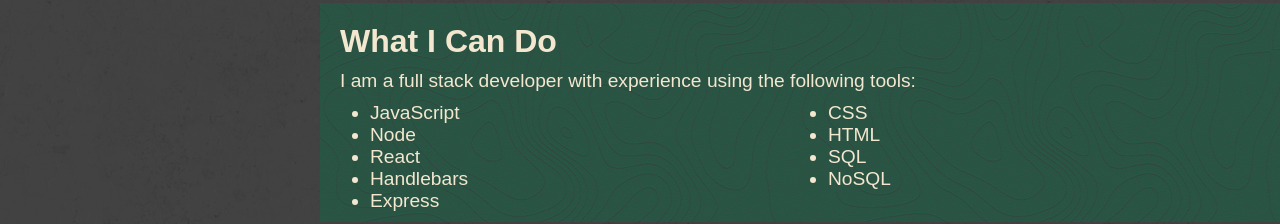
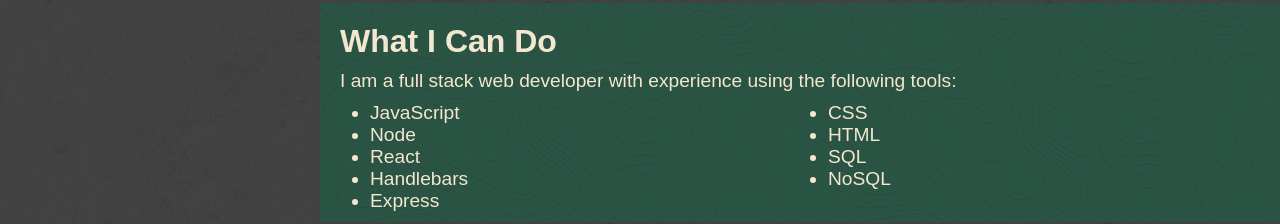
Before and after one commit to dkempen98/drew-kempen-react-portfolio, a React (Create React App) app in the folder my-app/: page / in a window 1280 px wide. Shown: the part 520-744 px from the top of the page. Built offline with nearby package versions, Linux system fonts and the light colour scheme; the HTML template or start-up script is replaced by a standard one.

Commit message:
Adjust project link and about me

```diff
--- a/my-app/src/components/pages/About.js
+++ b/my-app/src/components/pages/About.js
@@ -12,7 +12,7 @@
             <div className='about-2'>
                 <h1>What I Can Do</h1>
                 <p>
-                    I am a full stack developer with experience using the following tools:
+                    I am a full stack web developer with experience using the following tools:
                 </p>
                 <ul id='skill-list'>
                     <li>JavaScript</li>
--- a/my-app/src/components/pages/Projects.js
+++ b/my-app/src/components/pages/Projects.js
@@ -25,8 +25,8 @@
                 <ul id='carousel'>
                     <li className='carousel-item'>
                         <div className='image-container'>
-                            <a href='https://fantasy-league-stats-jlyaj8lgk-dkempen98.vercel.app/' target={'_blank'}>
-                                <img className='project-image' src={football} alt='Bug Logo'></img>
+                            <a href='https://fantasy-league-stats.vercel.app/' target={'_blank'}>
+                                <img className='project-image' src={football} alt='Football Logo'></img>
                                 <ul className='image-desc'>
                                     <li>React</li>
                                     <li>chart.js</li>
@@ -34,7 +34,7 @@
                             </a>
                         </div>
                         <div className='project-footer'>
-                            Bug Tracker
+                            Fantasy Football Stats
                             <a href='https://github.com/dkempen98/fantasy-league-stats' target={'_blank'}>
                                 <img className='git-logo' src={git}></img>
                             </a>
```
